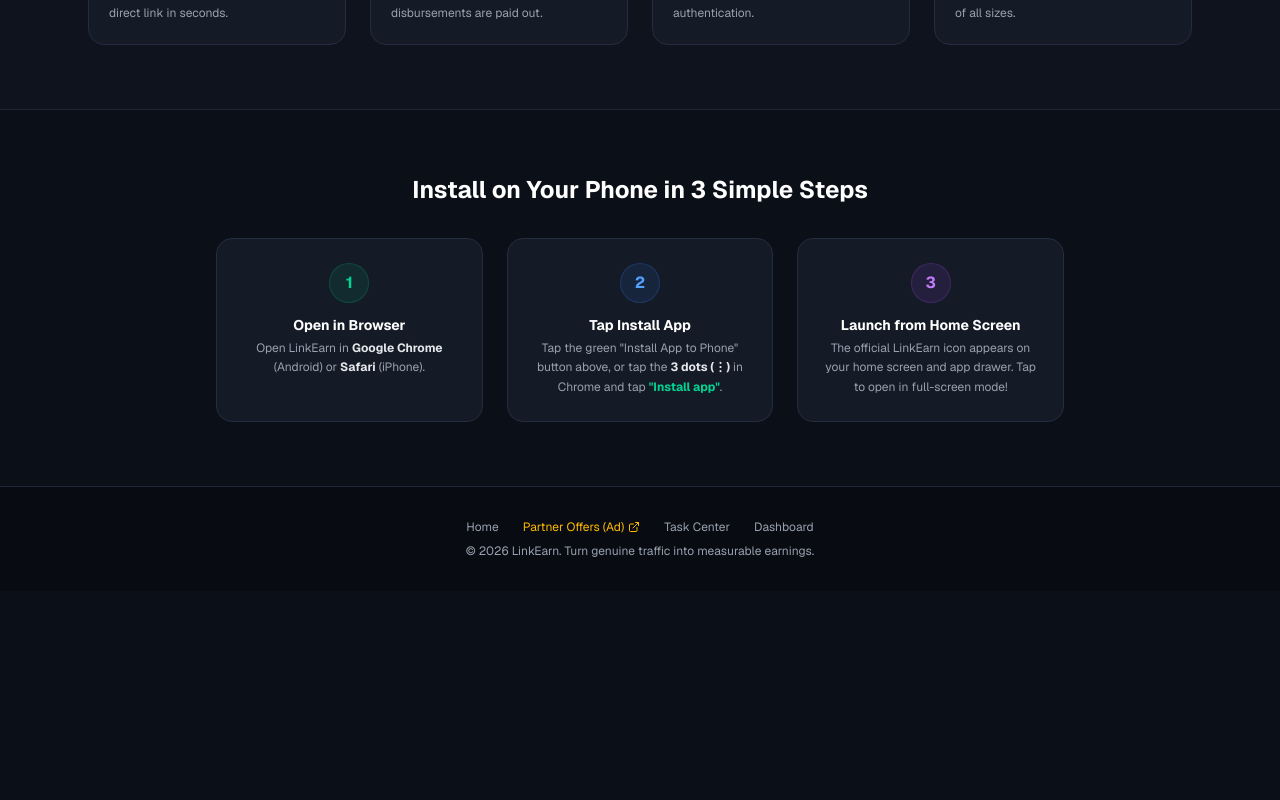
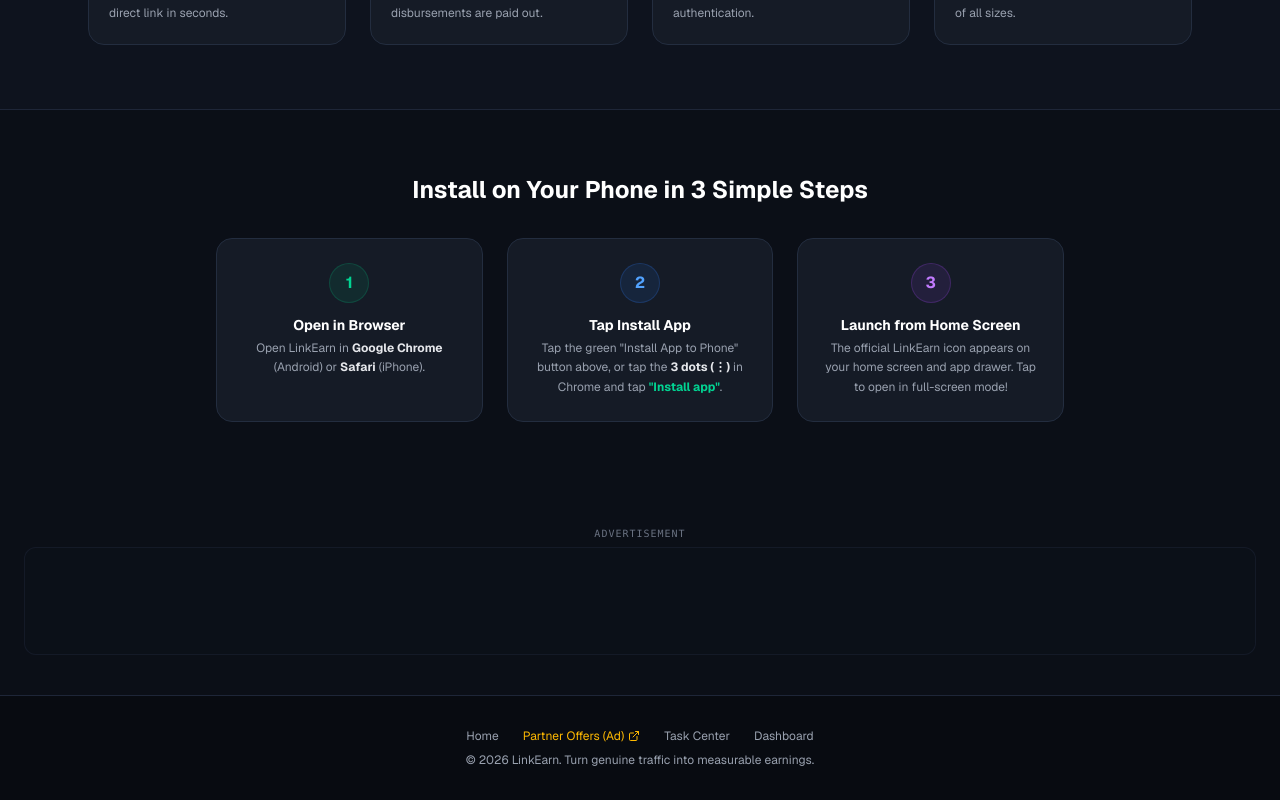
Before and after one commit to Er-prince-kumar/applovin2, a Next.js app: page /download in a window 1280 px wide. Shown: the part 1457-2257 px from the top of the page. Before the commit the page ends 2048 px from the top, so only its background shows below. Built offline with nearby package versions, Linux system fonts and the light colour scheme.

Commit message:
feat(ads): add Google AdSense ad unit component and integrate into dashboard, landing, and download pages

```diff
--- a/src/app/download/page.tsx
+++ b/src/app/download/page.tsx
@@ -18,6 +18,7 @@ import {
 } from 'lucide-react';
 import DownloadClientSection from './DownloadClientSection';
 import { ADSTERRA_SMARTLINKS, getSmartlinkWithSubId } from '@/lib/adsterra';
+import GoogleAdUnit from '@/components/ads/GoogleAdUnit';
 
 export const metadata = {
   title: 'Download LinkEarn Mobile App | Android APK & iOS',
@@ -248,6 +249,11 @@ export default function DownloadPage() {
         </div>
       </section>
 
+      {/* Google AdSense Showcase Banner */}
+      <section className="max-w-7xl mx-auto px-6 w-full py-4">
+        <GoogleAdUnit />
+      </section>
+
       {/* Footer */}
       <footer className="mt-auto border-t border-[#1E2638] bg-[#080B11] py-8 text-center text-xs text-gray-400 space-y-2">
         <div className="flex items-center justify-center gap-6">
--- a/src/app/page.tsx
+++ b/src/app/page.tsx
@@ -20,6 +20,7 @@ import {
 } from 'lucide-react';
 import { getCurrentUser } from '@/lib/auth';
 import { ADSTERRA_SMARTLINKS, getSmartlinkWithSubId } from '@/lib/adsterra';
+import GoogleAdUnit from '@/components/ads/GoogleAdUnit';
 
 export default async function LandingPage() {
   const user = await getCurrentUser();
@@ -519,6 +520,11 @@ export default async function LandingPage() {
         </div>
       </section>
 
+      {/* Google AdSense Showcase Banner */}
+      <section className="max-w-7xl mx-auto px-6 w-full py-4">
+        <GoogleAdUnit />
+      </section>
+
       {/* Footer */}
       <footer className="mt-auto border-t border-[#1E2638] bg-[#080B11] py-12">
         <div className="max-w-7xl mx-auto px-6 flex flex-col md:flex-row items-center justify-between gap-6">
--- /dev/null
+++ b/src/components/ads/GoogleAdUnit.tsx
@@ -0,0 +1,72 @@
+'use client';
+
+import React, { useEffect, useRef } from 'react';
+
+declare global {
+  interface Window {
+    adsbygoogle?: any[];
+  }
+}
+
+interface GoogleAdUnitProps {
+  slot?: string;
+  client?: string;
+  className?: string;
+}
+
+export default function GoogleAdUnit({
+  slot = '8470608183',
+  client = 'ca-pub-8693430049850870',
+  className = '',
+}: GoogleAdUnitProps) {
+  const adRef = useRef<HTMLModElement>(null);
+  const pushedRef = useRef(false);
+
+  useEffect(() => {
+    if (pushedRef.current) return;
+    try {
+      if (
+        typeof window !== 'undefined' &&
+        adRef.current &&
+        !adRef.current.getAttribute('data-adsbygoogle-status')
+      ) {
+        (window.adsbygoogle = window.adsbygoogle || []).push({});
+        pushedRef.current = true;
+      }
+    } catch (err) {
+      // Catch AdSense errors gracefully (e.g. adblocker, duplicate push)
+      console.warn('Google AdSense banner init:', err);
+    }
+  }, []);
+
+  return (
+    <div
+      className={`w-full flex flex-col items-center justify-center my-6 overflow-hidden ${className}`}
+      aria-label="Sponsored Advertisement"
+    >
+      <div className="text-[10px] uppercase tracking-widest text-gray-500 mb-1.5 font-mono">
+        Advertisement
+      </div>
+      <div className="w-full flex justify-center items-center min-h-[90px] overflow-x-auto bg-[#0d121c]/40 rounded-xl border border-[#1e2638]/50 p-2">
+        {/* first */}
+        <ins
+          ref={adRef}
+          className="adsbygoogle"
+          style={{
+            display: 'inline-block',
+            width: '728px',
+            height: '90px',
+            maxWidth: '100%',
+          }}
+          data-ad-client={client}
+          data-ad-slot={slot}
+        />
+        <script
+          dangerouslySetInnerHTML={{
+            __html: '(adsbygoogle = window.adsbygoogle || []).push({});',
+          }}
+        />
+      </div>
+    </div>
+  );
+}
--- a/src/components/layout/DashboardShell.tsx
+++ b/src/components/layout/DashboardShell.tsx
@@ -7,6 +7,7 @@ import MobileNav from './MobileNav';
 import MobileBottomBar from './MobileBottomBar';
 import { ToastProvider } from '@/components/ui/Toast';
 import AppInstallModal from '@/components/pwa/AppInstallModal';
+import GoogleAdUnit from '@/components/ads/GoogleAdUnit';
 
 interface DashboardShellProps {
   user: {
@@ -58,6 +59,7 @@ export default function DashboardShell({
 
           <main className="flex-1 p-4 sm:p-6 lg:p-8 max-w-7xl w-full mx-auto pb-24 md:pb-8">
             {children}
+            <GoogleAdUnit className="mt-8" />
           </main>
 
           {/* Native Mobile Bottom Tabs */}
```
